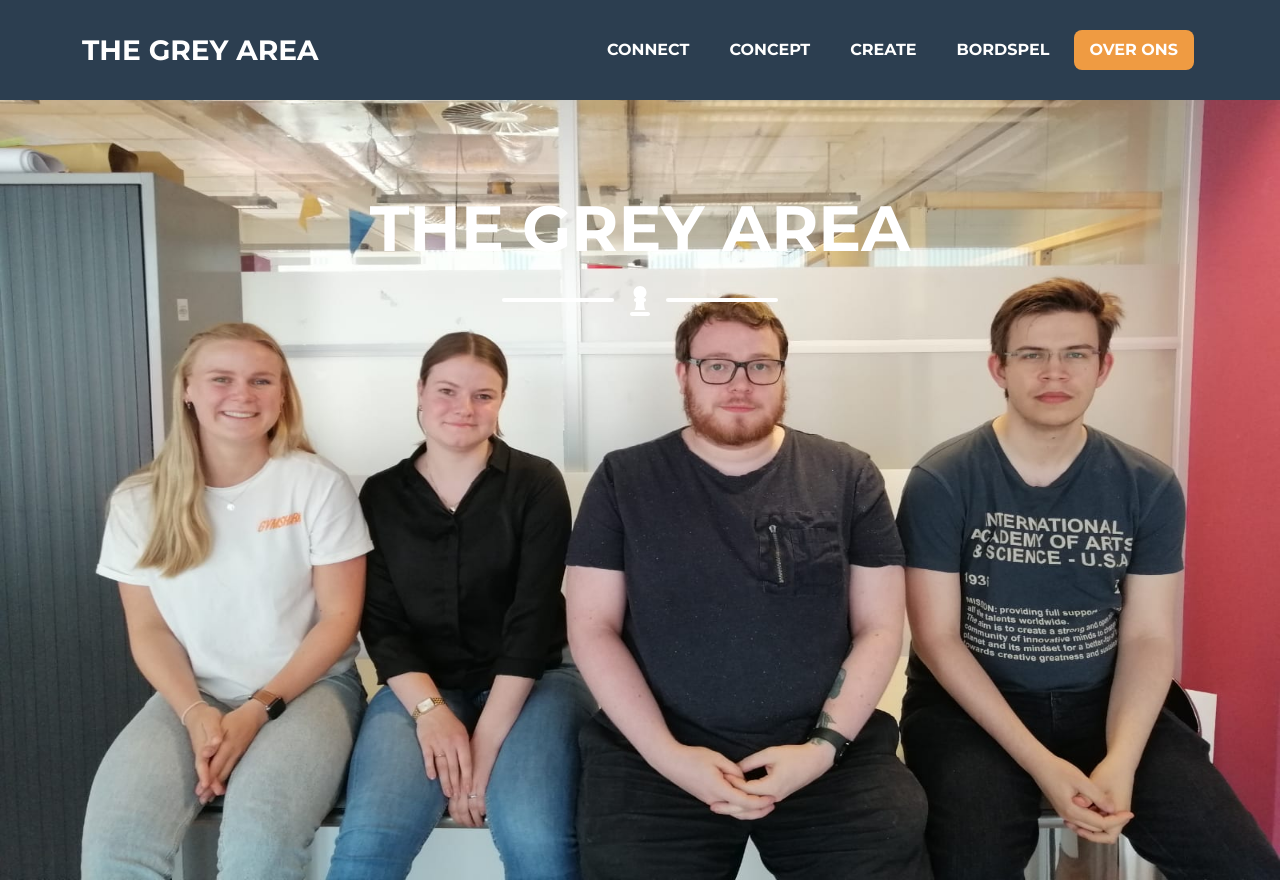
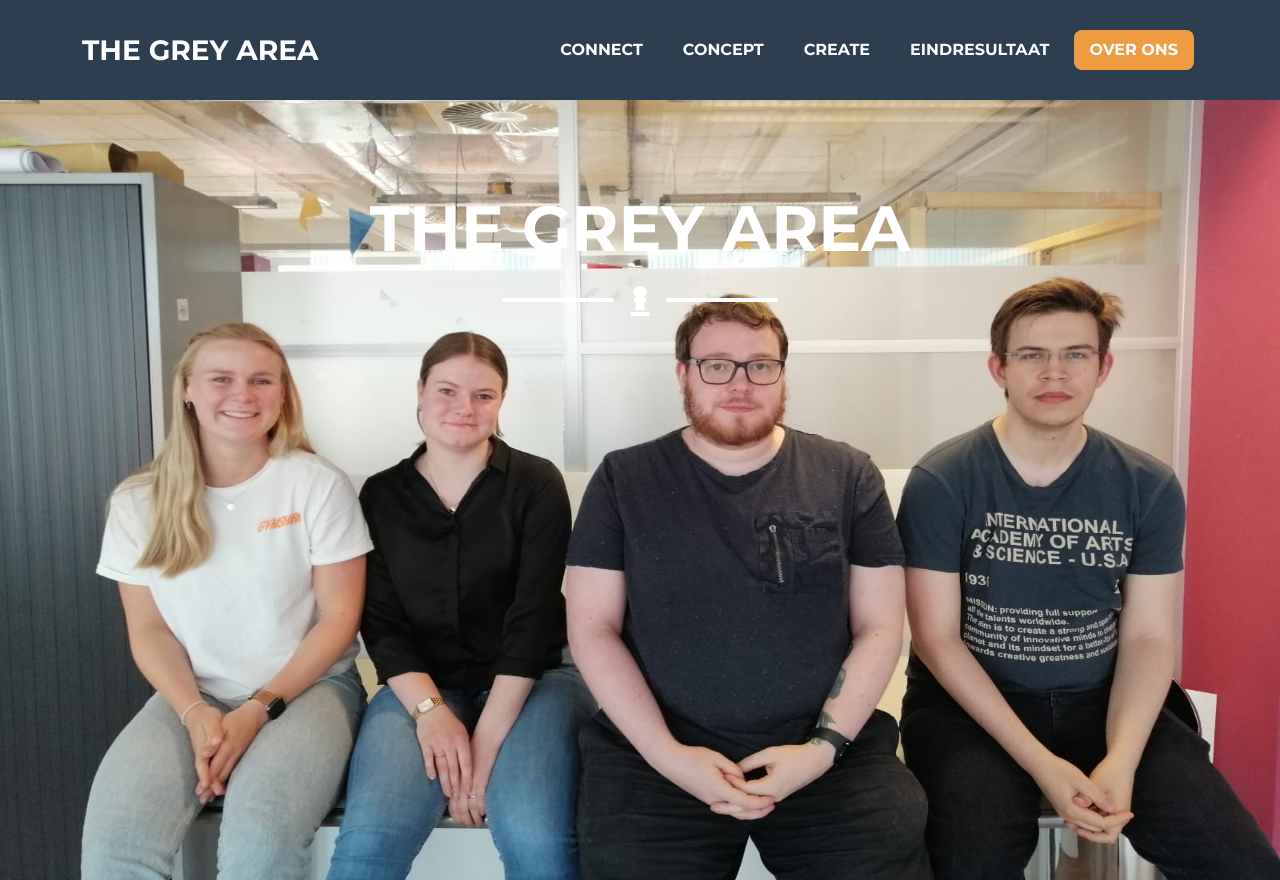
Before and after one commit to joelheezen/Straatintimidatie-onpager, a plain HTML site: page index.html in a window 1280 px wide. Shown: the top 880 px of the page. Drawn offline with nearby package versions, Linux system fonts and the light colour scheme.

Commit message:
small edit

```diff
--- a/index.html
+++ b/index.html
@@ -30,7 +30,7 @@
                         <li class="nav-item mx-0 mx-lg-1"><a class="nav-link py-7 px-0 px-lg-3 rounded" href="#connect">Connect</a></li>
                         <li class="nav-item mx-0 mx-lg-1"><a class="nav-link py-7 px-0 px-lg-3 rounded" href="#concept">Concept</a></li>
                         <li class="nav-item mx-0 mx-lg-1"><a class="nav-link py-7 px-0 px-lg-3 rounded" href="#create">Create</a></li>
-                        <li class="nav-item mx-0 mx-lg-1"><a class="nav-link py-7 px-0 px-lg-3 rounded" href="#bordspel">Bordspel</a></li>
+                        <li class="nav-item mx-0 mx-lg-1"><a class="nav-link py-7 px-0 px-lg-3 rounded" href="#bordspel">Eindresultaat</a></li>
                         <li class="nav-item mx-0 mx-lg-1"><a class="nav-link py-7 px-0 px-lg-3 rounded" href="#about">Over ons</a></li>
                     </ul>
                 </div>
@@ -179,7 +179,7 @@
         <section class="page-section bg-primary text-white mb-0" id="bordspel">
             <div class="container">
                 <!-- Section Heading-->
-                <h2 class="page-section-heading text-center text-uppercase text-white">Bordspel</h2>
+                <h2 class="page-section-heading text-center text-uppercase text-white">Eindresultaat</h2>
                 <!-- Icon Divider-->
                 <div class="divider-custom divider-light">
                     <div class="divider-custom-line"></div>
@@ -189,7 +189,6 @@
                 <!-- Section Content-->
                 <div>
                     <img class="bordspel-img" src="/assets/img/bordspel.png">
-                    <p class="borspel-txt lead">testing</p>
                 </div>
             </div>
         </section>
@@ -641,7 +640,7 @@
                                     <img class="img-fluid fluid-click rounded mb-5" src="assets/img/bordspel.png" alt="..." />
                                     <!-- Portfolio Modal - Text-->
                                     <p class="mb-4">
-
+                                        Bordspeltext
                                     </p>
                                     <button class="btn btn-primary" data-bs-dismiss="modal">
                                         <i class="fas fa-xmark fa-fw"></i>
```
